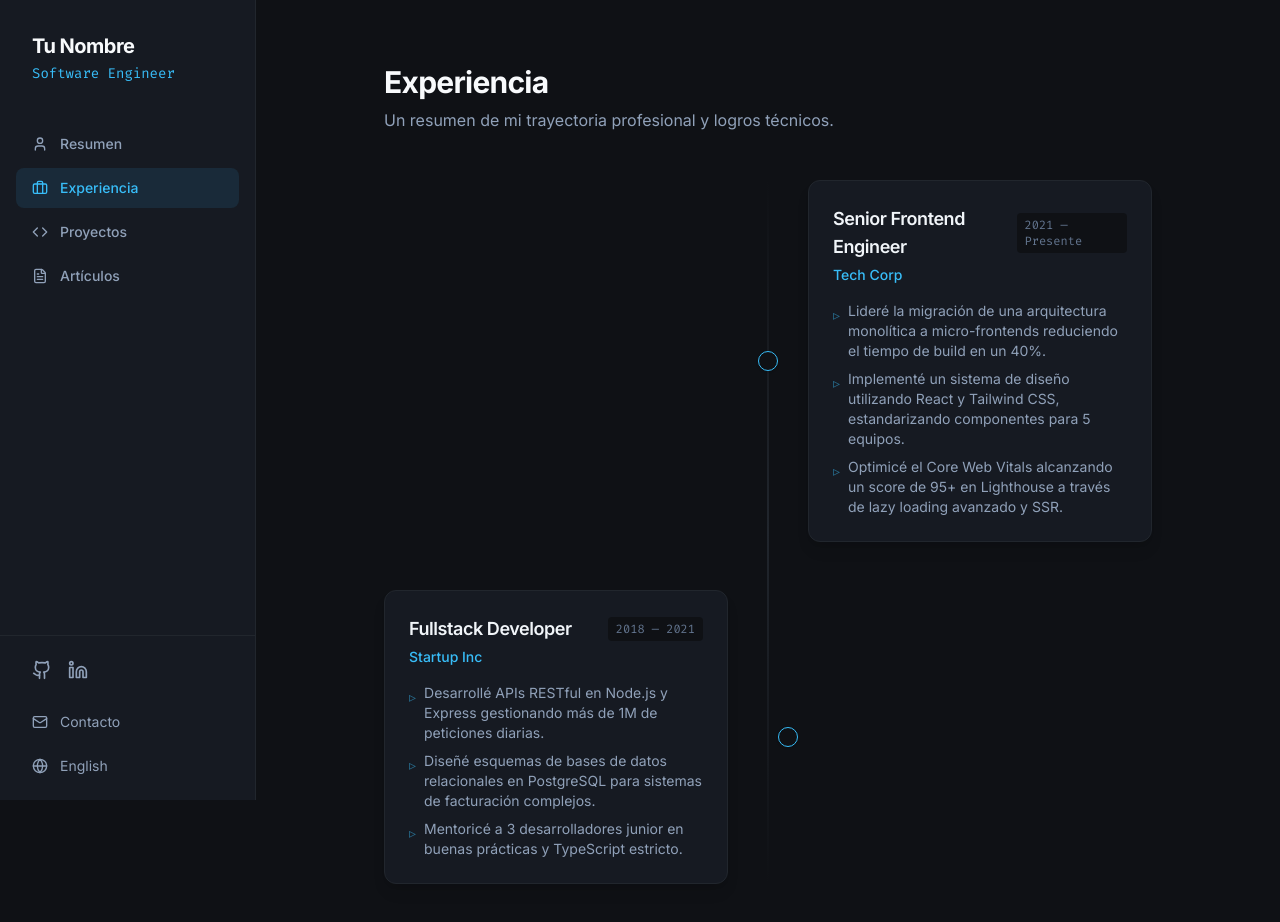
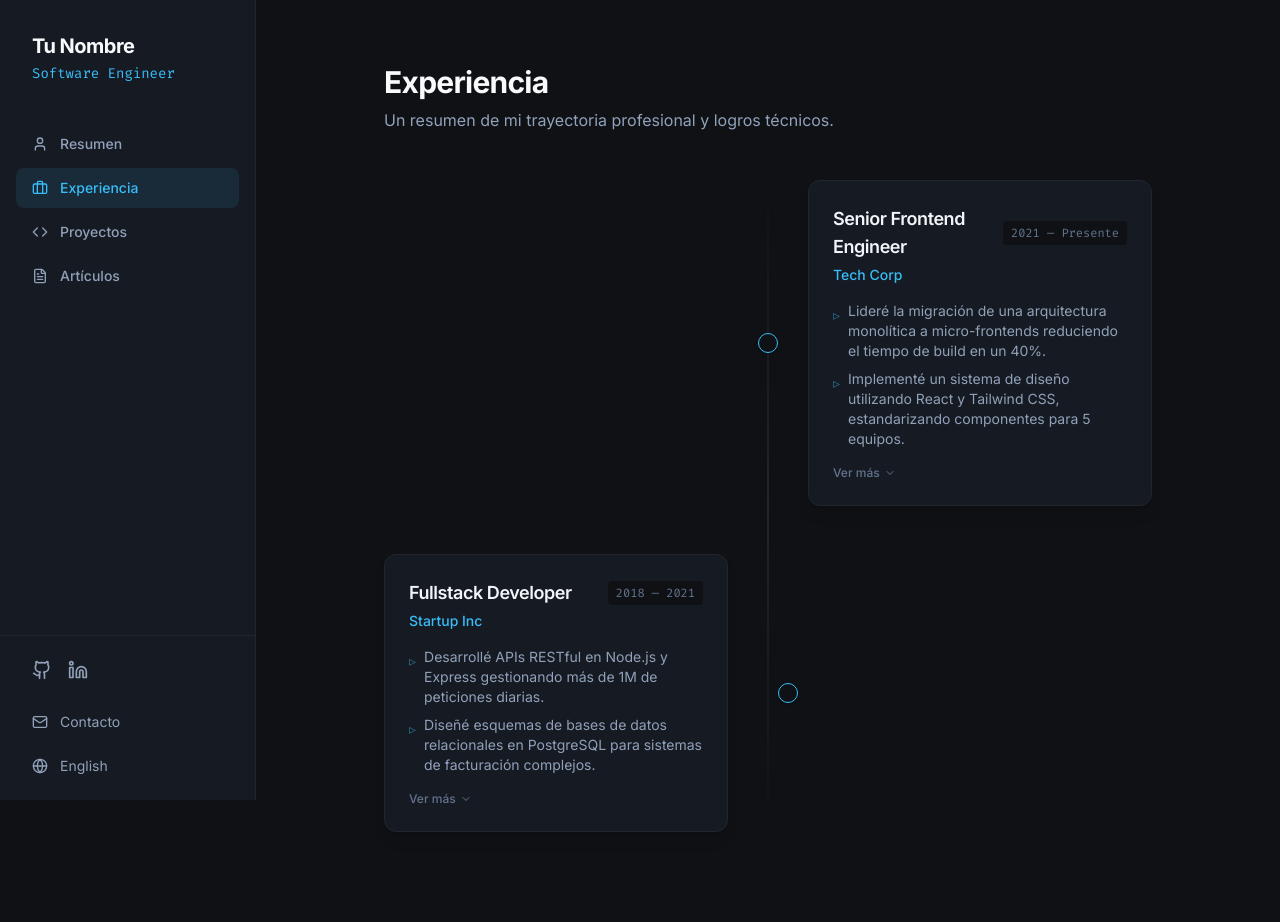
Before and after one commit to marinm80/technical-portfolio, a React (Vite) app in the folder frontend/: page /experience in a window 1280 px wide. Shown: the top 922 px of the page. After the commit the page ends 896 px from the top, so only its background shows below. Built offline with nearby package versions, Linux system fonts and the light colour scheme.

Commit message:
feat: add 'ver mas' toggle to experience cards

```diff
--- a/frontend/src/pages/Experience.tsx
+++ b/frontend/src/pages/Experience.tsx
@@ -1,4 +1,6 @@
-import { motion } from "framer-motion";
+import { useState } from "react";
+import { motion, AnimatePresence } from "framer-motion";
+import { ChevronDown, ChevronUp } from "lucide-react";
 
 const experiences = [
   {
@@ -9,7 +11,9 @@ const experiences = [
     description: [
       "Lideré la migración de una arquitectura monolítica a micro-frontends reduciendo el tiempo de build en un 40%.",
       "Implementé un sistema de diseño utilizando React y Tailwind CSS, estandarizando componentes para 5 equipos.",
-      "Optimicé el Core Web Vitals alcanzando un score de 95+ en Lighthouse a través de lazy loading avanzado y SSR."
+      "Optimicé el Core Web Vitals alcanzando un score de 95+ en Lighthouse a través de lazy loading avanzado y SSR.",
+      "Mentoricé a nuevos ingenieros durante su proceso de onboarding, reduciendo el tiempo de rampa en un 30%.",
+      "Establecí pautas estrictas de revisión de código garantizando la mantenibilidad a largo plazo."
     ]
   },
   {
@@ -20,10 +24,66 @@ const experiences = [
     description: [
       "Desarrollé APIs RESTful en Node.js y Express gestionando más de 1M de peticiones diarias.",
       "Diseñé esquemas de bases de datos relacionales en PostgreSQL para sistemas de facturación complejos.",
-      "Mentoricé a 3 desarrolladores junior en buenas prácticas y TypeScript estricto."
+      "Integré pasarelas de pago de terceros (Stripe, PayPal) asegurando la compatibilidad PCI-DSS.",
+      "Desplegué infraestructura escalable usando AWS ECS y balanceadores de carga clásicos."
     ]
   }
 ];
+
+function ExperienceCard({ exp }: { exp: typeof experiences[0] }) {
+  const [isExpanded, setIsExpanded] = useState(false);
+
+  // Decidimos mostrar los 2 primeros elementos por defecto.
+  const visibleItems = isExpanded ? exp.description : exp.description.slice(0, 2);
+  const hasMore = exp.description.length > 2;
+
+  return (
+    <div className="relative flex items-center justify-between md:justify-normal md:odd:flex-row-reverse group is-active">
+      {/* Timeline marker */}
+      <div className="flex items-center justify-center w-5 h-5 rounded-full border border-accent bg-obsidian text-accent shadow shrink-0 md:order-1 md:group-odd:-translate-x-1/2 md:group-even:translate-x-1/2 absolute left-0 md:left-1/2 -translate-x-1/2" />
+
+      <div className="w-[calc(100%-2.5rem)] md:w-[calc(50%-2.5rem)] pl-4 md:pl-0">
+        <div className="flex flex-col bg-obsidian-light border border-obsidian-border p-6 rounded-xl shadow-lg transition-colors hover:border-slate-700">
+          <div className="flex justify-between items-center mb-1">
+            <h3 className="font-semibold text-lg text-slate-100">{exp.role}</h3>
+            <span className="text-xs font-mono text-slate-500 bg-obsidian px-2 py-1 rounded whitespace-nowrap ml-2">{exp.period}</span>
+          </div>
+          <div className="text-accent font-medium text-sm mb-4">{exp.company}</div>
+
+          <ul className="space-y-2 text-slate-400 text-sm">
+            <AnimatePresence initial={false}>
+              {visibleItems.map((item, i) => (
+                <motion.li
+                  key={i}
+                  initial={{ opacity: 0, height: 0 }}
+                  animate={{ opacity: 1, height: "auto" }}
+                  exit={{ opacity: 0, height: 0 }}
+                  className="flex gap-2"
+                >
+                  <span className="text-accent mt-1 opacity-50 shrink-0">▹</span>
+                  <span>{item}</span>
+                </motion.li>
+              ))}
+            </AnimatePresence>
+          </ul>
+
+          {hasMore && (
+            <button
+              onClick={() => setIsExpanded(!isExpanded)}
+              className="flex items-center gap-1 mt-4 text-xs font-medium text-slate-500 hover:text-accent transition-colors w-fit"
+            >
+              {isExpanded ? (
+                <>Ver menos <ChevronUp className="w-3 h-3" /></>
+              ) : (
+                <>Ver más <ChevronDown className="w-3 h-3" /></>
+              )}
+            </button>
+          )}
+        </div>
+      </div>
+    </div>
+  );
+}
 
 export default function Experience() {
   return (
@@ -40,28 +100,7 @@ export default function Experience() {
 
       <div className="space-y-12 relative before:absolute before:inset-0 before:ml-2 before:-translate-x-px md:before:mx-auto md:before:translate-x-0 before:h-full before:w-0.5 before:bg-gradient-to-b before:from-transparent before:via-obsidian-border before:to-transparent">
         {experiences.map((exp) => (
-          <div key={exp.id} className="relative flex items-center justify-between md:justify-normal md:odd:flex-row-reverse group is-active">
-            {/* Timeline marker */}
-            <div className="flex items-center justify-center w-5 h-5 rounded-full border border-accent bg-obsidian text-accent shadow shrink-0 md:order-1 md:group-odd:-translate-x-1/2 md:group-even:translate-x-1/2 absolute left-0 md:left-1/2 -translate-x-1/2" />
-
-            <div className="w-[calc(100%-2.5rem)] md:w-[calc(50%-2.5rem)] pl-4 md:pl-0">
-              <div className="flex flex-col bg-obsidian-light border border-obsidian-border p-6 rounded-xl shadow-lg transition-colors hover:border-slate-700">
-                <div className="flex justify-between items-center mb-1">
-                  <h3 className="font-semibold text-lg text-slate-100">{exp.role}</h3>
-                  <span className="text-xs font-mono text-slate-500 bg-obsidian px-2 py-1 rounded">{exp.period}</span>
-                </div>
-                <div className="text-accent font-medium text-sm mb-4">{exp.company}</div>
-                <ul className="space-y-2 text-slate-400 text-sm">
-                  {exp.description.map((item, i) => (
-                    <li key={i} className="flex gap-2">
-                      <span className="text-accent mt-1 opacity-50">▹</span>
-                      <span>{item}</span>
-                    </li>
-                  ))}
-                </ul>
-              </div>
-            </div>
-          </div>
+          <ExperienceCard key={exp.id} exp={exp} />
         ))}
       </div>
     </motion.div>
```
